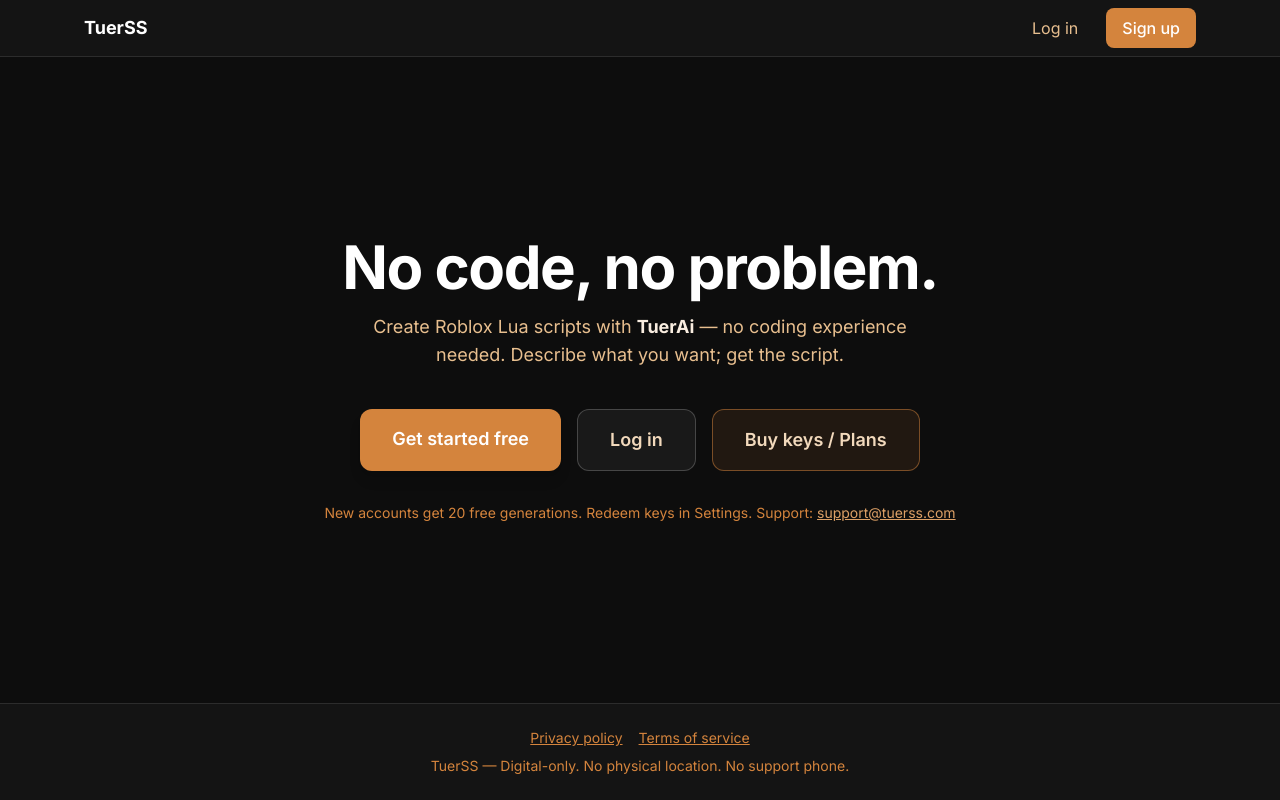
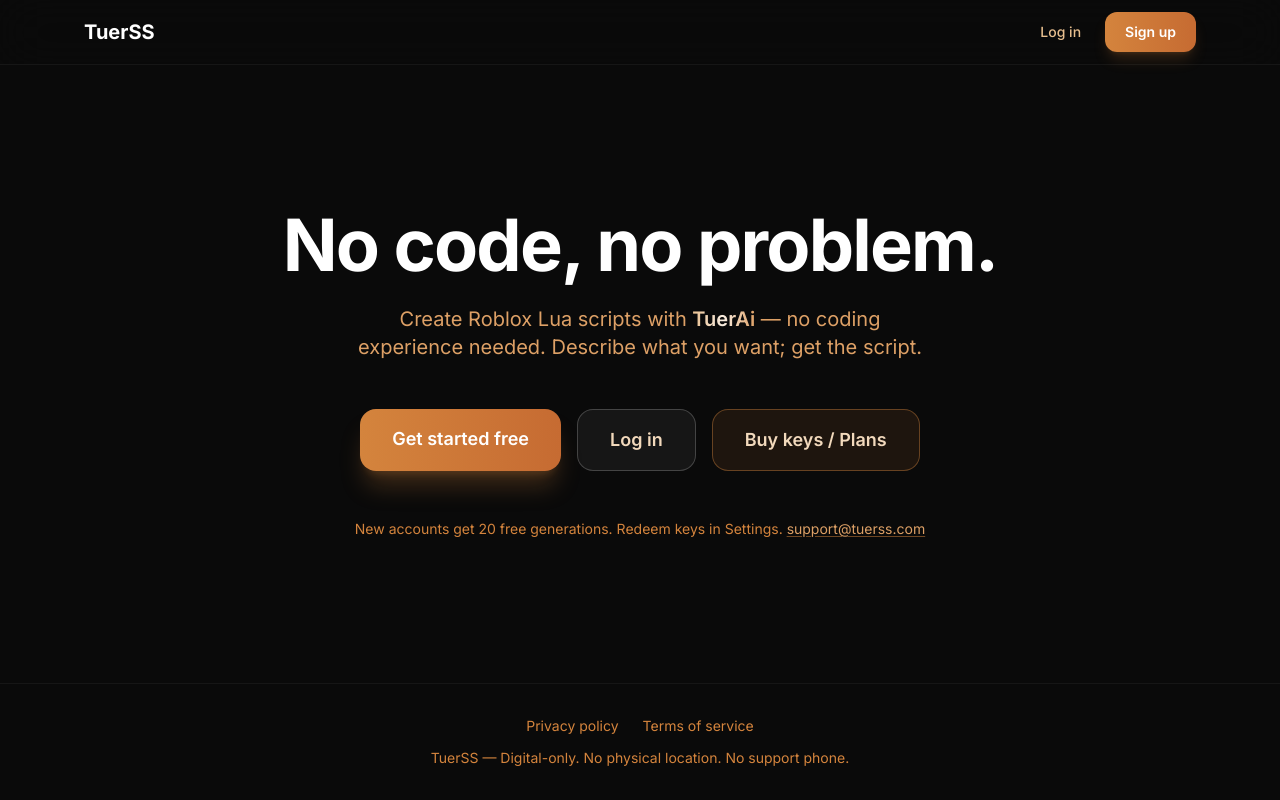
Before and after one commit to hacker123as/TuerssAI-Code, a Next.js app: page / in a window 1280 px wide. Built offline with nearby package versions, Linux system fonts and the light colour scheme.

Commit message:
Add files via upload

```diff
--- a/app/globals.css
+++ b/app/globals.css
@@ -17,7 +17,77 @@
 }
 
 body {
-  @apply bg-sand-100 text-sand-950;
+  @apply bg-sand-100 text-sand-950 antialiased;
+}
+
+/* Animations */
+@keyframes fade-in {
+  from { opacity: 0; }
+  to { opacity: 1; }
+}
+@keyframes fade-in-up {
+  from { opacity: 0; transform: translateY(12px); }
+  to { opacity: 1; transform: translateY(0); }
+}
+@keyframes scale-in {
+  from { opacity: 0; transform: scale(0.96); }
+  to { opacity: 1; transform: scale(1); }
+}
+@keyframes shimmer {
+  0% { background-position: -200% 0; }
+  100% { background-position: 200% 0; }
+}
+@keyframes glow-pulse {
+  0%, 100% { box-shadow: 0 0 20px rgba(212, 132, 61, 0.15); }
+  50% { box-shadow: 0 0 32px rgba(212, 132, 61, 0.25); }
+}
+@keyframes float {
+  0%, 100% { transform: translateY(0); }
+  50% { transform: translateY(-4px); }
+}
+
+.animate-fade-in { animation: fade-in 0.4s ease-out forwards; }
+.animate-fade-in-up { animation: fade-in-up 0.5s ease-out forwards; }
+.animate-scale-in { animation: scale-in 0.35s ease-out forwards; }
+.animate-glow-pulse { animation: glow-pulse 2.5s ease-in-out infinite; }
+
+.stagger-1 { animation-delay: 0.05s; }
+.stagger-2 { animation-delay: 0.1s; }
+.stagger-3 { animation-delay: 0.15s; }
+.stagger-4 { animation-delay: 0.2s; }
+.stagger-5 { animation-delay: 0.25s; }
+.stagger-6 { animation-delay: 0.3s; }
+
+/* Hover lift for cards */
+.hover-lift {
+  @apply transition-all duration-300 ease-out;
+}
+.hover-lift:hover {
+  transform: translateY(-2px);
+  box-shadow: 0 12px 40px -12px rgba(0, 0, 0, 0.4);
+}
+
+/* Button shine */
+.btn-shine {
+  @apply relative overflow-hidden transition-all duration-300;
+}
+.btn-shine::after {
+  content: "";
+  position: absolute;
+  top: 0;
+  left: -100%;
+  width: 100%;
+  height: 100%;
+  background: linear-gradient(90deg, transparent, rgba(255,255,255,0.12), transparent);
+  transition: left 0.5s ease;
+}
+.btn-shine:hover::after {
+  left: 100%;
+}
+
+/* Gradient text */
+.gradient-text {
+  @apply bg-clip-text text-transparent bg-gradient-to-r from-sand-300 via-sand-100 to-sand-400;
 }
 
 /* Green highlight for applied code in script editor (Monaco line decoration) */
--- a/app/page.tsx
+++ b/app/page.tsx
@@ -2,22 +2,25 @@
 
 export default function HomePage() {
   return (
-    <div className="min-h-screen flex flex-col bg-[#0d0d0d] text-sand-100">
-      <header className="border-b border-white/10 bg-[#141414]">
-        <div className="mx-auto flex h-14 max-w-6xl items-center justify-between px-5">
-          <Link href="/" className="text-lg font-bold text-white">
+    <div className="min-h-screen flex flex-col bg-[#0a0a0a] text-sand-100">
+      <header className="sticky top-0 z-50 border-b border-white/5 bg-[#0a0a0a]/80 backdrop-blur-xl">
+        <div className="mx-auto flex h-16 max-w-6xl items-center justify-between px-5">
+          <Link
+            href="/"
+            className="text-xl font-bold text-white transition hover:opacity-90"
+          >
             TuerSS
           </Link>
-          <nav className="flex items-center gap-3">
+          <nav className="flex items-center gap-2">
             <Link
               href="/login"
-              className="rounded-lg px-4 py-2 text-sand-300 transition hover:bg-white/10 hover:text-white"
+              className="rounded-lg px-4 py-2.5 text-sm font-medium text-sand-300 transition-all duration-200 hover:bg-white/10 hover:text-white"
             >
               Log in
             </Link>
             <Link
               href="/register"
-              className="rounded-lg bg-sand-500 px-4 py-2 font-medium text-white hover:bg-sand-400"
+              className="btn-shine rounded-xl bg-gradient-to-r from-sand-500 to-sand-600 px-5 py-2.5 text-sm font-semibold text-white shadow-lg shadow-sand-500/20 transition-all duration-200 hover:from-sand-400 hover:to-sand-500 hover:shadow-sand-500/30"
             >
               Sign up
             </Link>
@@ -25,24 +28,25 @@
         </div>
       </header>
 
-      <main className="flex-1 flex flex-col items-center justify-center px-4 py-16 text-center">
-        <h1 className="text-4xl font-bold tracking-tight text-white sm:text-5xl md:text-6xl">
+      <main className="flex-1 flex flex-col items-center justify-center px-4 py-20 text-center">
+        <h1 className="animate-fade-in-up text-4xl font-bold tracking-tight text-white sm:text-5xl md:text-6xl lg:text-7xl">
           No code, no problem.
         </h1>
-        <p className="mt-4 max-w-xl text-lg text-sand-300">
-          Create Roblox Lua scripts with <strong className="text-sand-100">TuerAi</strong> — no coding
+        <p className="animate-fade-in-up stagger-1 mt-6 max-w-xl text-lg text-sand-400 opacity-0 [animation-fill-mode:forwards] sm:text-xl">
+          Create Roblox Lua scripts with{" "}
+          <span className="gradient-text font-semibold">TuerAi</span> — no coding
           experience needed. Describe what you want; get the script.
         </p>
-        <div className="mt-10 flex flex-col gap-4 sm:flex-row flex-wrap justify-center">
+        <div className="animate-fade-in-up stagger-2 mt-12 flex flex-col gap-4 opacity-0 [animation-fill-mode:forwards] sm:flex-row sm:flex-wrap justify-center">
           <Link
             href="/register"
-            className="rounded-xl bg-sand-500 px-8 py-4 text-lg font-semibold text-white shadow-lg hover:bg-sand-400"
+            className="btn-shine rounded-2xl bg-gradient-to-r from-sand-500 to-sand-600 px-8 py-4 text-lg font-semibold text-white shadow-xl shadow-sand-500/25 transition-all duration-300 hover:scale-[1.02] hover:shadow-sand-500/30"
           >
             Get started free
           </Link>
           <Link
             href="/login"
-            className="rounded-xl border border-white/20 bg-white/5 px-8 py-4 text-lg font-semibold text-sand-200 hover:bg-white/10"
+            className="rounded-2xl border border-white/20 bg-white/5 px-8 py-4 text-lg font-semibold text-sand-200 transition-all duration-300 hover:border-white/30 hover:bg-white/10"
           >
             Log in
           </Link>
@@ -50,28 +54,28 @@
             href="https://tuerss.com/plans"
             target="_blank"
             rel="noopener noreferrer"
-            className="rounded-xl border border-sand-500/50 bg-sand-500/10 px-8 py-4 text-lg font-semibold text-sand-200 hover:bg-sand-500/20"
+            className="rounded-2xl border border-sand-500/40 bg-sand-500/10 px-8 py-4 text-lg font-semibold text-sand-200 transition-all duration-300 hover:bg-sand-500/20 hover:border-sand-500/50"
           >
             Buy keys / Plans
           </a>
         </div>
-        <p className="mt-8 text-sm text-sand-500">
-          New accounts get 20 free generations. Redeem keys in Settings. Support:{" "}
+        <p className="animate-fade-in-up stagger-3 mt-12 text-sm text-sand-500 opacity-0 [animation-fill-mode:forwards]">
+          New accounts get 20 free generations. Redeem keys in Settings.{" "}
           <a
             href="mailto:support@tuerss.com"
-            className="text-sand-400 underline hover:text-sand-300"
+            className="text-sand-400 underline decoration-sand-500/50 underline-offset-2 hover:text-sand-300"
           >
             support@tuerss.com
           </a>
         </p>
       </main>
 
-      <footer className="border-t border-white/10 py-6 text-center text-sm text-sand-500 bg-[#141414]">
-        <div className="flex flex-wrap justify-center gap-x-4 gap-y-1">
-          <Link href="/privacy" className="underline hover:text-sand-400">Privacy policy</Link>
-          <Link href="/terms" className="underline hover:text-sand-400">Terms of service</Link>
+      <footer className="border-t border-white/5 py-8 text-center text-sm text-sand-500 bg-[#0a0a0a]">
+        <div className="flex flex-wrap justify-center gap-x-6 gap-y-1">
+          <Link href="/privacy" className="transition hover:text-sand-400">Privacy policy</Link>
+          <Link href="/terms" className="transition hover:text-sand-400">Terms of service</Link>
         </div>
-        <p className="mt-2">TuerSS — Digital-only. No physical location. No support phone.</p>
+        <p className="mt-3">TuerSS — Digital-only. No physical location. No support phone.</p>
       </footer>
     </div>
   );
--- a/app/script/[id]/page.tsx
+++ b/app/script/[id]/page.tsx
@@ -382,7 +382,7 @@
         <div className="flex items-center gap-4">
           <Link
             href="/dashboard"
-            className="flex items-center gap-2 rounded-lg px-3 py-2 text-sand-300 transition hover:bg-white/10 hover:text-white"
+            className="flex items-center gap-2 rounded-xl px-3 py-2 text-sand-300 transition-all duration-200 hover:bg-white/10 hover:text-white"
           >
             <ArrowLeft className="h-4 w-4" /> Back
           </Link>
@@ -418,7 +418,7 @@
             type="button"
             onClick={() => saveScript(content)}
             disabled={saving}
-            className="flex items-center gap-2 rounded-lg border border-white/20 bg-white/5 px-4 py-2 text-sm font-medium text-sand-200 transition hover:bg-white/10 hover:text-white disabled:opacity-50"
+            className="flex items-center gap-2 rounded-xl border border-white/20 bg-white/5 px-4 py-2 text-sm font-medium text-sand-200 transition-all duration-200 hover:bg-white/10 hover:text-white disabled:opacity-50"
           >
             {savedAt ? (
               <>
@@ -433,7 +433,7 @@
           <button
             type="button"
             onClick={openUploadModal}
-            className="flex items-center gap-2 rounded-lg border border-sand-500/50 bg-sand-500/10 px-4 py-2 text-sm font-medium text-sand-200 transition hover:bg-sand-500/20 hover:text-white"
+            className="btn-shine flex items-center gap-2 rounded-xl border border-sand-500/50 bg-sand-500/10 px-4 py-2 text-sm font-medium text-sand-200 transition-all duration-200 hover:bg-sand-500/20 hover:text-white"
           >
             <Upload className="h-4 w-4" /> Upload to community
           </button>
```
Also changed, not shown: app/community/page.tsx (+4 -4 lines), app/dashboard/page.tsx (+21 -18 lines), app/login/page.tsx (+11 -11 lines), app/register/page.tsx (+11 -11 lines), components/AppSidebar.tsx (+6 -6 lines).
